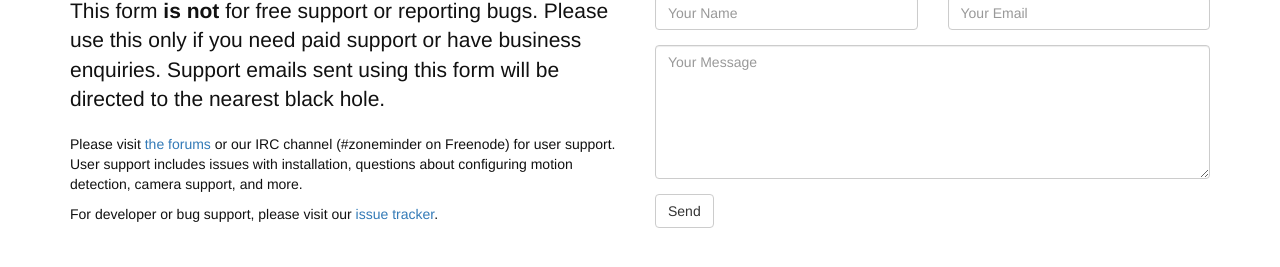
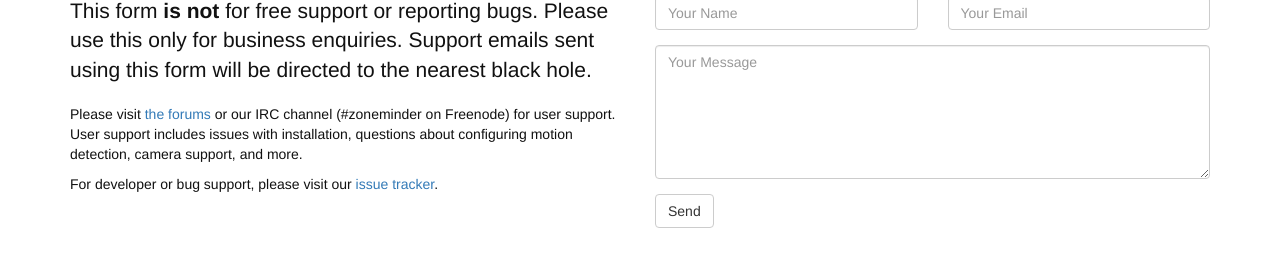
Before and after one commit to ZoneMinder/zoneminder.github.io, a Jekyll site: the page built from contact.html, in a window 1280 px wide, cut to the strip 109-376 px from the top of the page. Built offline with Jekyll 4.4.1, drawn with Linux system fonts in a browser that asks for light colours; nearby versions of some CDN libraries; comment, search, counter and statistics services are not loaded.

Commit message:
corrected message

```diff
--- a/contact.html
+++ b/contact.html
@@ -8,7 +8,7 @@ permalink: /contact/
 <div class="row">
 
 	<div class="col-md-6">
-		<p class="lead">This form <span style="font-weight:bold;">is not</span> for free support or reporting bugs. Please use this only if you need paid support or have business enquiries. Support emails sent using this form will be directed to the nearest black hole.</p>
+		<p class="lead">This form <span style="font-weight:bold;">is not</span> for free support or reporting bugs. Please use this only for business enquiries. Support emails sent using this form will be directed to the nearest black hole.</p>
 
 		<p>Please visit <a href="https://forums.zoneminder.com" target="_blank">the forums</a> or our IRC channel (#zoneminder on Freenode) for user support.  User support includes issues with installation, questions about configuring motion detection, camera support, and more.</p>
 
```
